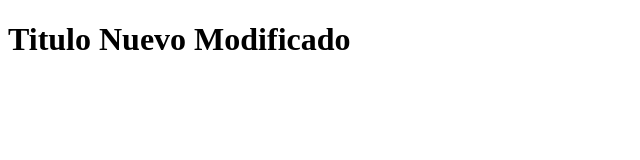
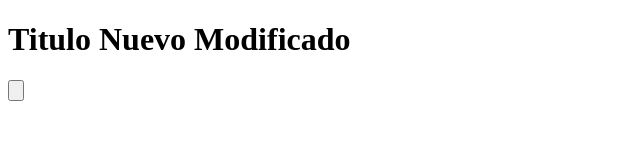
Before and after one commit to DamianColazo/hellow-world-git, a plain HTML site: page index.html in a window 1280 px wide. Shown: the full height of the page, 0-640 px from the left. Drawn offline with Linux system fonts and the light colour scheme.

Commit message:
Se agrego boton y form8ulario

```diff
--- a/index.html
+++ b/index.html
@@ -8,5 +8,9 @@
 </head>
 <body>
     <h1>Titulo Nuevo Modificado</h1>
+
+    <form action="#" method="GET">
+        <input type="button" name="Enviar" id="">
+    </form>
 </body>
 </html>
```
